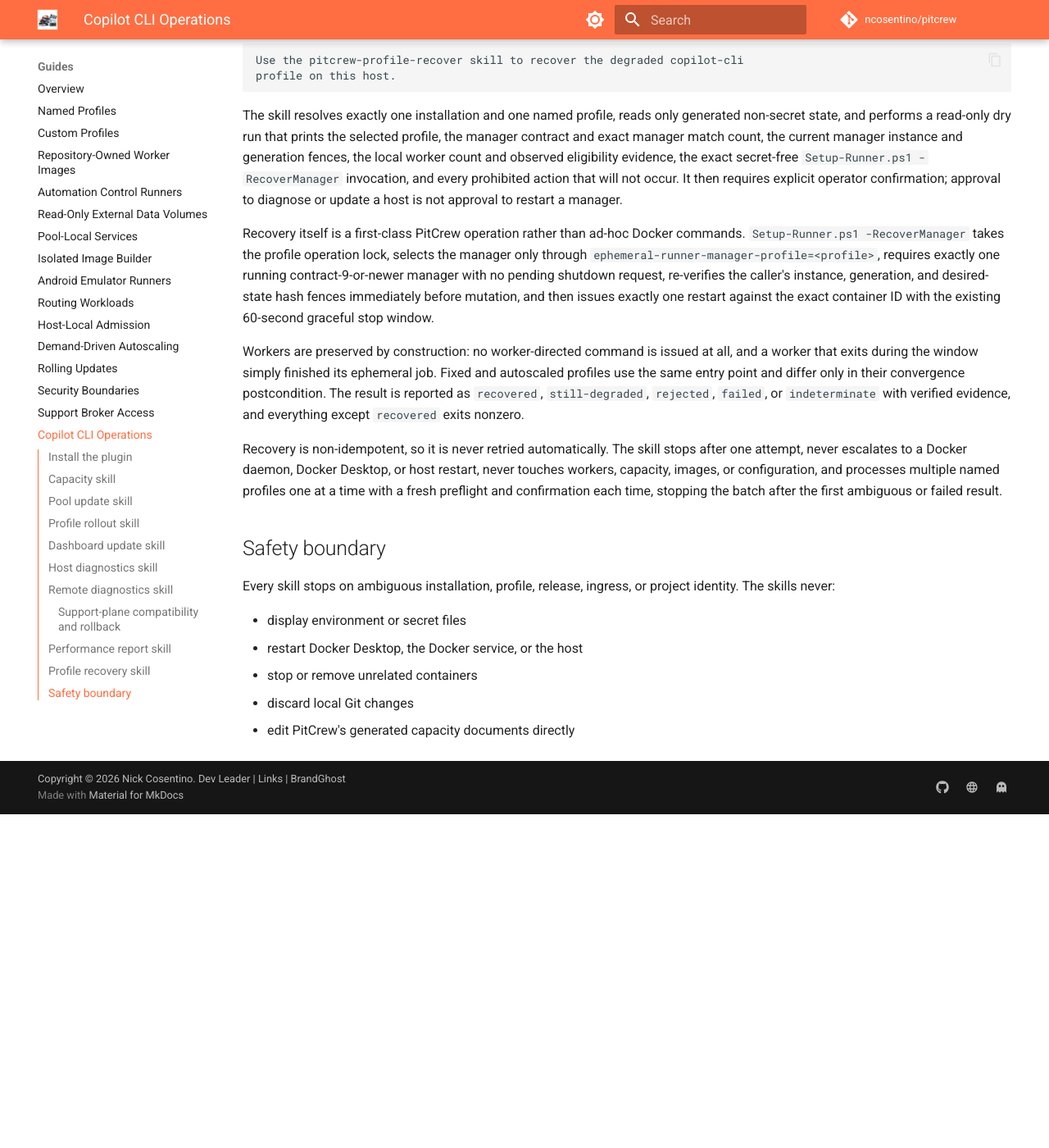
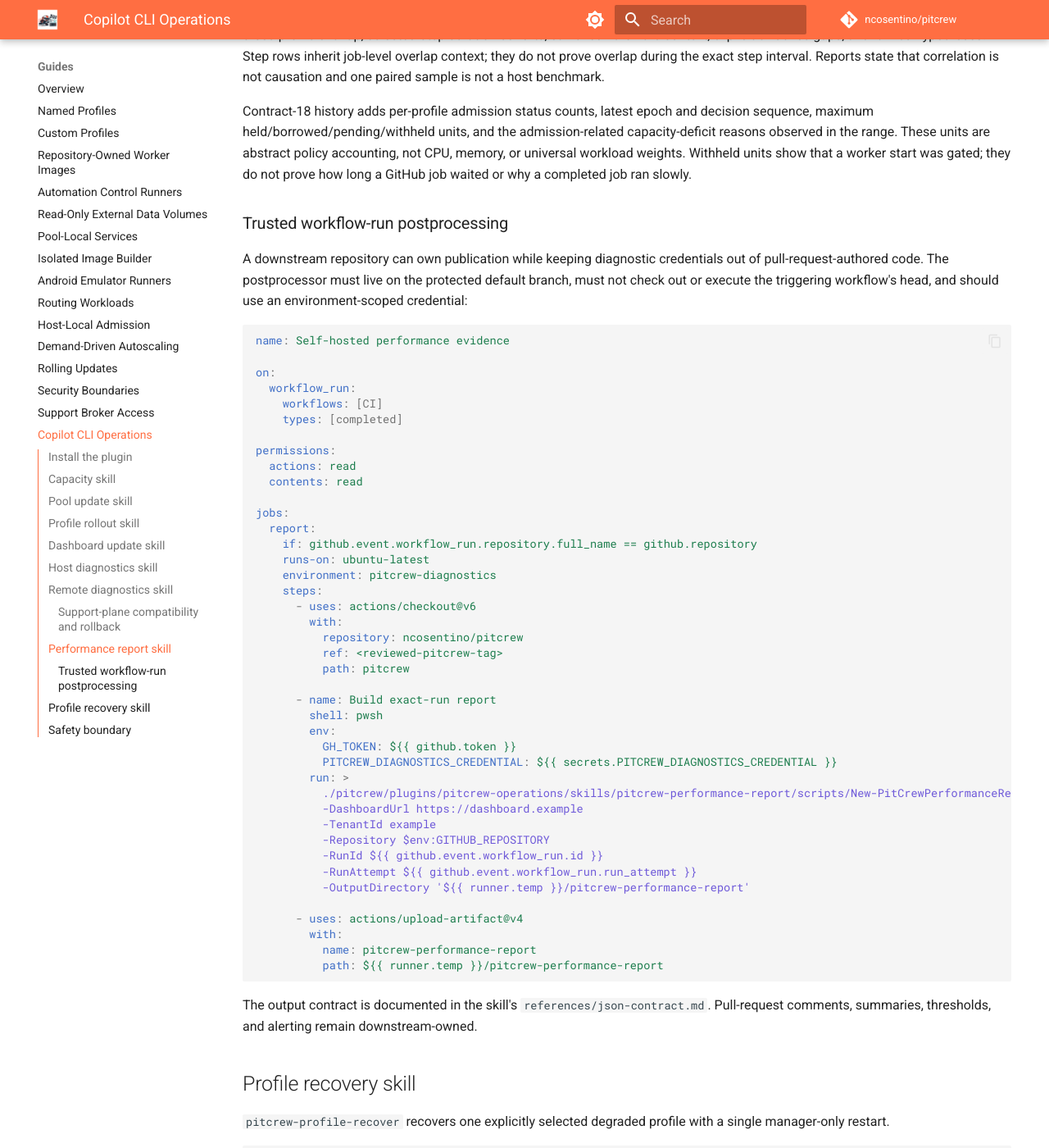
Before and after one commit to ncosentino/pitcrew, an MkDocs documentation site: the page built from docs/guides/copilot-operations.md, in a window 1280 px wide and 1400 px high, scrolled down 6601 px. Shown: the whole window at 82% size. Built offline with MkDocs 1.6.1 and Material for MkDocs 9.7.7, drawn with Linux system fonts in a browser that asks for light colours; comment, search, counter and statistics services are not loaded; before the commit the page ends 7594 px from its top, so only the background shows below that; some of the changed text lies outside the part shown.

Commit message:
feat(performance): add exact-run report interface (#201)
* feat(performance): add exact-run report interface

Add an exact repository, workflow-run, and attempt parameter set to the existing
performance report command. Resolve only the requested GitHub run and attempt,
derive a bounded Dashboard interval, and reuse the established correlation,
redaction, evidence, and report-writing core.

Define exact-run JSON contract 3 while preserving range reports at contract 2,
document a trusted workflow_run integration, and advance the operations plugin
to 1.19.0.

Co-authored-by: Copilot <223556219+Copilot@users.noreply.github.com>
Copilot-Session: 8be74dfa-19df-4e6f-9a70-45df41548b12

* chore: refresh protected checks

Force a clean pull-request synchronize cycle after GitHub repeatedly left the successful Review policy check in an expected state.

Co-authored-by: Copilot <223556219+Copilot@users.noreply.github.com>

Copilot-Session: 8be74dfa-19df-4e6f-9a70-45df41548b12

---------

Co-authored-by: Copilot <223556219+Copilot@users.noreply.github.com>
Copilot-Session: 8be74dfa-19df-4e6f-9a70-45df41548b12

````diff
--- a/docs/guides/copilot-operations.md
+++ b/docs/guides/copilot-operations.md
@@ -329,6 +329,23 @@ The skill requires an expiring read-only Dashboard diagnostic credential in
 authentication. The credential is never placed in a command argument or
 report.
 
+The same supported command has a noninteractive exact-run mode:
+
+```powershell
+pwsh ./plugins/pitcrew-operations/skills/pitcrew-performance-report/scripts/New-PitCrewPerformanceReport.ps1 `
+    -DashboardUrl https://dashboard.example `
+    -TenantId example `
+    -Repository owner/repository `
+    -RunId 123456789 `
+    -RunAttempt 1 `
+    -OutputDirectory ./performance-report
+```
+
+Exact-run mode reads only the supplied workflow run and attempt job endpoints;
+it does not scan unrelated workflow runs. It derives an exact selected-job
+interval, adds two Dashboard raw-sample cadences on each side, and writes
+schema-versioned JSON plus equivalent Markdown.
+
 Only run/job IDs and names, selected step names and numbers, exact runner names,
 labels, timestamps, status, and conclusion are queried. Runner names are hashed
 locally and omitted from the output; mapping uses exact equality against
@@ -354,6 +371,61 @@ admission-related capacity-deficit reasons observed in the range. These units
 are abstract policy accounting, not CPU, memory, or universal workload weights.
 Withheld units show that a worker start was gated; they do not prove how long a
 GitHub job waited or why a completed job ran slowly.
+
+### Trusted workflow-run postprocessing
+
+A downstream repository can own publication while keeping diagnostic
+credentials out of pull-request-authored code. The postprocessor must live on
+the protected default branch, must not check out or execute the triggering
+workflow's head, and should use an environment-scoped credential:
+
+```yaml
+name: Self-hosted performance evidence
+
+on:
+  workflow_run:
+    workflows: [CI]
+    types: [completed]
+
+permissions:
+  actions: read
+  contents: read
+
+jobs:
+  report:
+    if: github.event.workflow_run.repository.full_name == github.repository
+    runs-on: ubuntu-latest
+    environment: pitcrew-diagnostics
+    steps:
+      - uses: actions/checkout@v6
+        with:
+          repository: ncosentino/pitcrew
+          ref: <reviewed-pitcrew-tag>
+          path: pitcrew
+
+      - name: Build exact-run report
+        shell: pwsh
+        env:
+          GH_TOKEN: ${{ github.token }}
+          PITCREW_DIAGNOSTICS_CREDENTIAL: ${{ secrets.PITCREW_DIAGNOSTICS_CREDENTIAL }}
+        run: >
+          ./pitcrew/plugins/pitcrew-operations/skills/pitcrew-performance-report/scripts/New-PitCrewPerformanceReport.ps1
+          -DashboardUrl https://dashboard.example
+          -TenantId example
+          -Repository $env:GITHUB_REPOSITORY
+          -RunId ${{ github.event.workflow_run.id }}
+          -RunAttempt ${{ github.event.workflow_run.run_attempt }}
+          -OutputDirectory '${{ runner.temp }}/pitcrew-performance-report'
+
+      - uses: actions/upload-artifact@v4
+        with:
+          name: pitcrew-performance-report
+          path: ${{ runner.temp }}/pitcrew-performance-report
+```
+
+The output contract is documented in the skill's
+`references/json-contract.md`. Pull-request comments, summaries, thresholds,
+and alerting remain downstream-owned.
 
 ## Profile recovery skill
 
````
Also changed, not shown: plugins/pitcrew-operations/skills/pitcrew-performance-report/SKILL.md (+29 -3 lines), plugins/pitcrew-operations/skills/pitcrew-performance-report/references/json-contract.md (added, +75 -0 lines), 6 other files.
